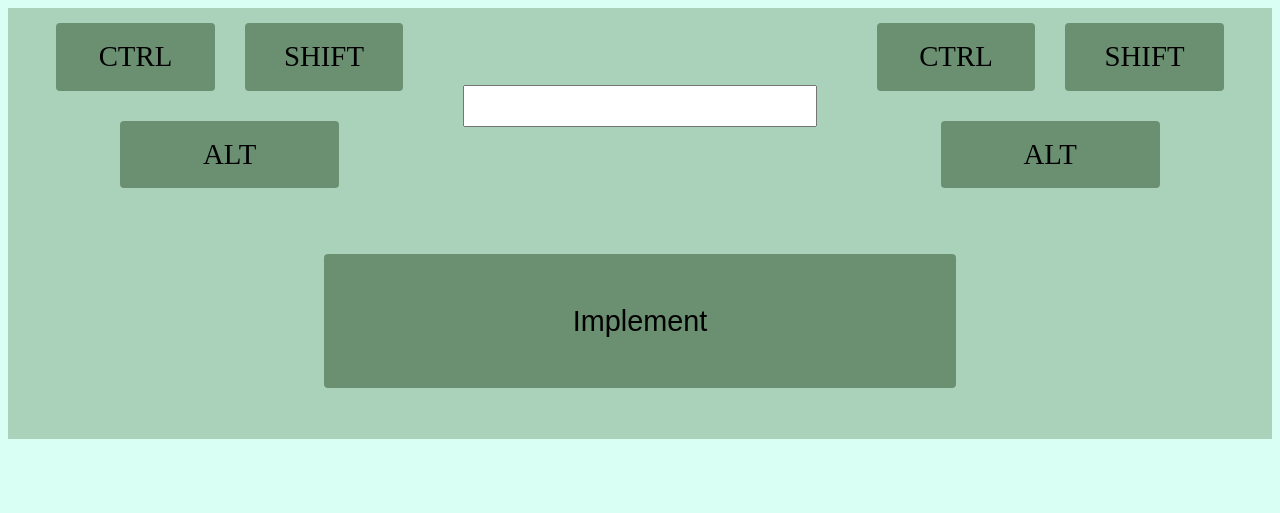
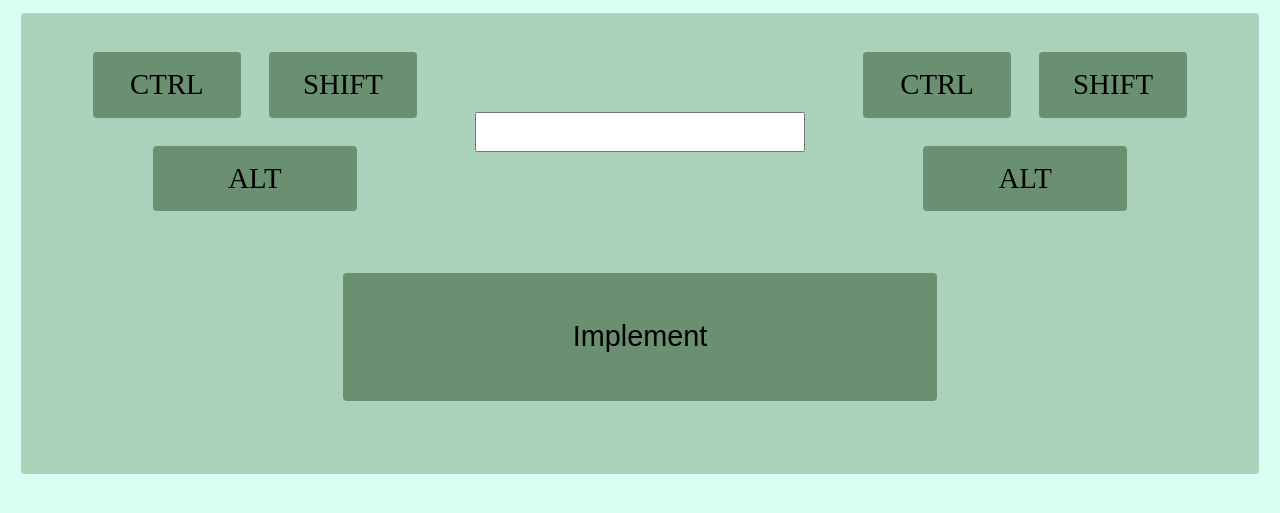
Before and after one commit to quiluh/Combo-Creator, a Flask app: template templates/test.html in a window 1280 px wide. Shown: the top 513 px of the page. Run offline with Flask 3, Linux system fonts and the light colour scheme; the template is opened without the code that fills it, so the values that code supplies are empty.

Commit message:
styled the combo container

```diff
--- a/static/styles/styles.css
+++ b/static/styles/styles.css
@@ -46,6 +46,9 @@ button:hover {
 }
 .comboContainer {
     background-color: var(--primaryB);
+    border-radius: 0.25rem;
+    padding: 2%;
+    margin: 1%;
 }
 .hiddenCheckbox {
     display: none;
```
